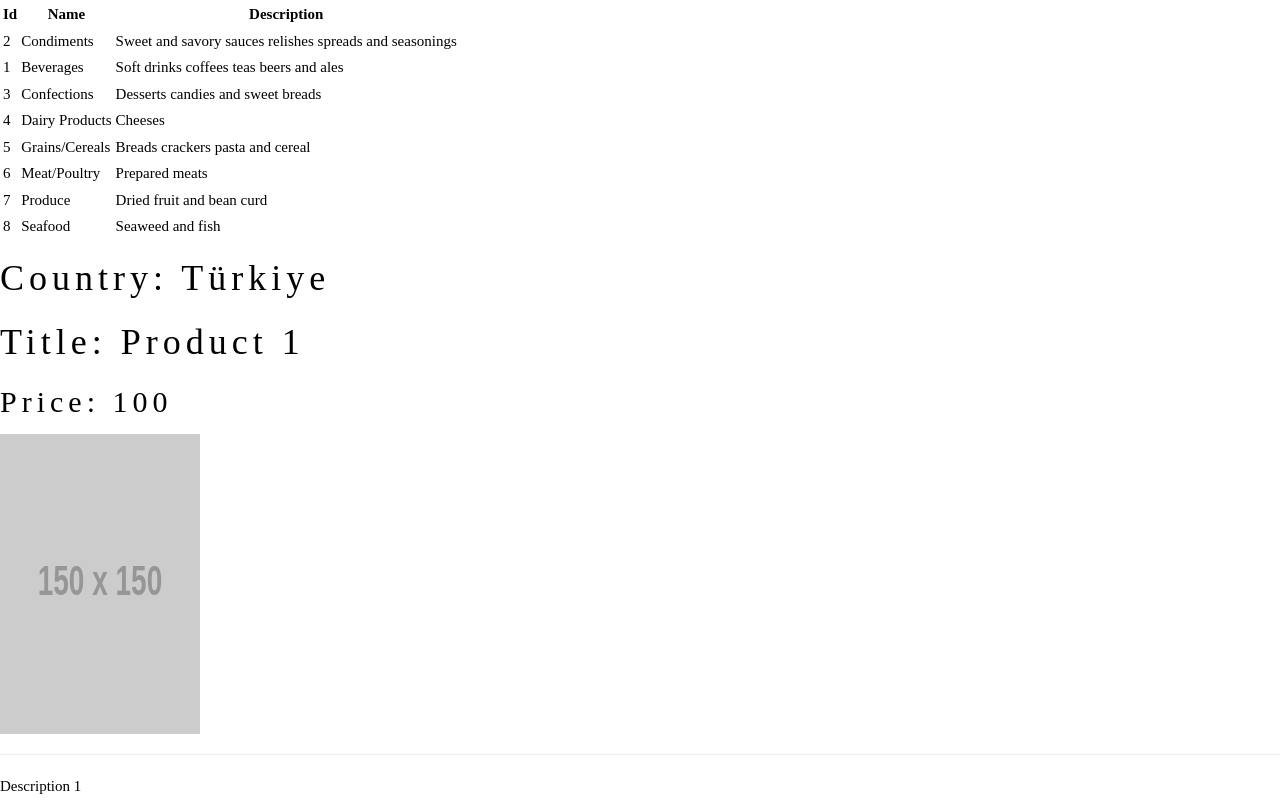
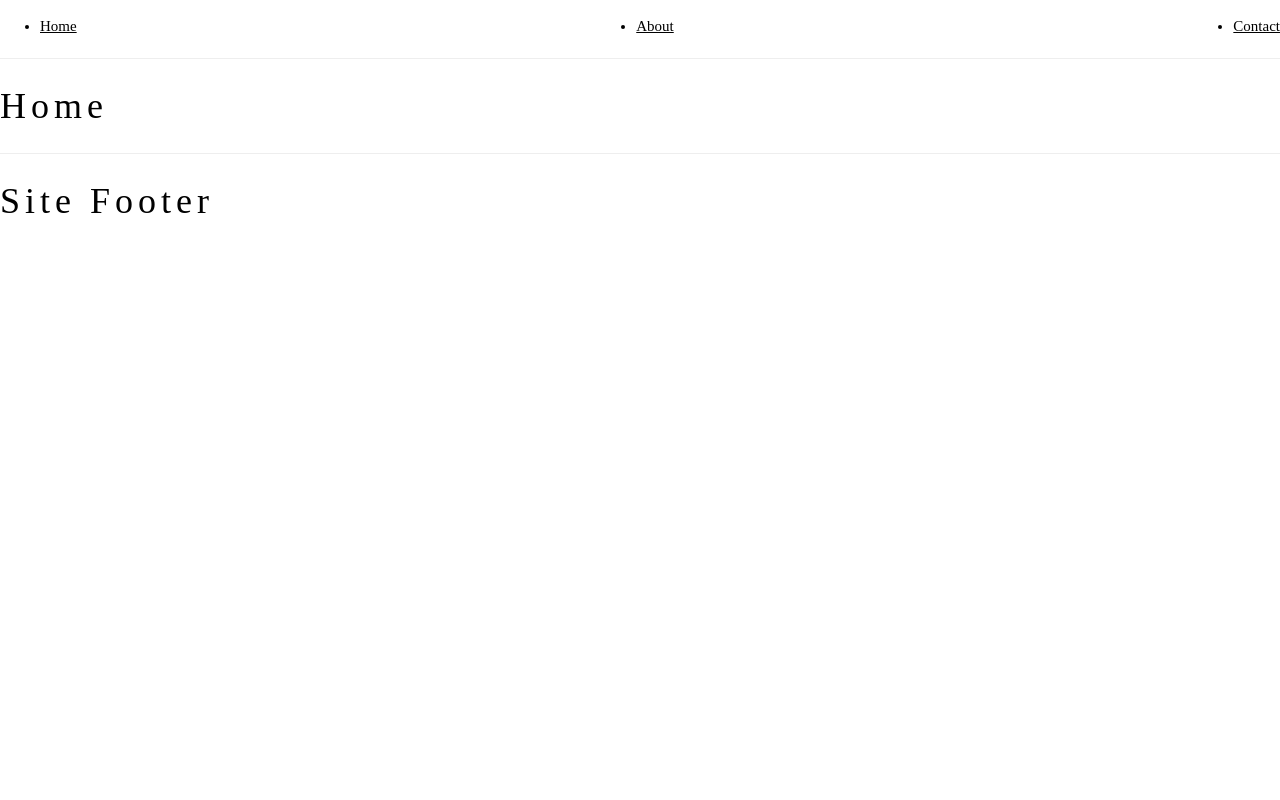
Before and after one commit to yakintech/reactjs-turkcell-tutorial-2, a React (Create React App) app: page / in a window 1280 px wide. Shown: the top 800 px of the page. Built offline with nearby package versions, Linux system fonts and the light colour scheme.

Commit message:
Add React Router for navigation; implement Home, About, Contact, and NotFound pages

```diff
--- a/package.json
+++ b/package.json
@@ -8,6 +8,7 @@
     "@testing-library/user-event": "^13.5.0",
     "react": "^18.3.1",
     "react-dom": "^18.3.1",
+    "react-router-dom": "^6.28.0",
     "react-scripts": "5.0.1",
     "web-vitals": "^2.1.4"
   },
--- a/src/App.jsx
+++ b/src/App.jsx
@@ -1,14 +1,30 @@
-import Categories from "./propSample/Categories";
-import { categoriesData } from "./data/categoriesData";
-import ProductBox from "./propSample/ProductBox";
-
+import { Routes, Route, Link } from "react-router-dom";
+import Home from "./pages/Home";
+import About from "./pages/About";
+import Contact from "./pages/Contact";
+import NotFound from "./pages/NotFound";
 
 function App() {
 
 
+
   return <>
-    <Categories categoriesData={categoriesData} />
-    <ProductBox title="Product 1" price={100} image="https://via.placeholder.com/150" description="Description 1" points={["point 1", "point 2", "point 3"]} hello={() => alert("Hello")} />
+    <nav>
+      <ul style={{display:'flex', justifyContent:'space-between'}}>
+        <li><Link to={'/'}>Home</Link></li>
+        <li><Link to={'/about'}>About</Link></li>
+        <li><Link to={'/contact'}>Contact</Link></li>
+      </ul>
+    </nav>
+    <hr />
+    <Routes>
+      <Route path='/' element={<Home />} />
+      <Route path="/about" element={<About />} />
+      <Route path="/contact" element={<Contact />} />
+      <Route path="*" element={<NotFound />} />
+    </Routes>
+    <hr />
+    <h1>Site Footer</h1>
   </>
 }
 
--- a/src/index.js
+++ b/src/index.js
@@ -1,8 +1,12 @@
 import React from 'react';
 import ReactDOM from 'react-dom/client';
 import App from './App';
+import { BrowserRouter } from 'react-router-dom';
 
 const root = ReactDOM.createRoot(document.getElementById('root'));
 root.render(
-    <App />
+    <BrowserRouter>
+        <App />
+    </BrowserRouter>
+
 );
--- /dev/null
+++ b/src/pages/About.jsx
@@ -0,0 +1,9 @@
+import React from 'react'
+
+function About() {
+  return (
+    <h1>About</h1>
+  )
+}
+
+export default About
--- /dev/null
+++ b/src/pages/Contact.jsx
@@ -0,0 +1,9 @@
+import React from 'react'
+
+function Contact() {
+  return (
+    <h1>Contact</h1>
+  )
+}
+
+export default Contact
--- /dev/null
+++ b/src/pages/Home.jsx
@@ -0,0 +1,9 @@
+import React from 'react'
+
+function Home() {
+  return (
+    <h1>Home</h1>
+  )
+}
+
+export default Home
--- /dev/null
+++ b/src/pages/NotFound.jsx
@@ -0,0 +1,9 @@
+import React from 'react'
+
+function NotFound() {
+  return (
+    <div>NotFound</div>
+  )
+}
+
+export default NotFound
```
Also changed, not shown: 1 other file (tests, documents, lock files or other folders).
